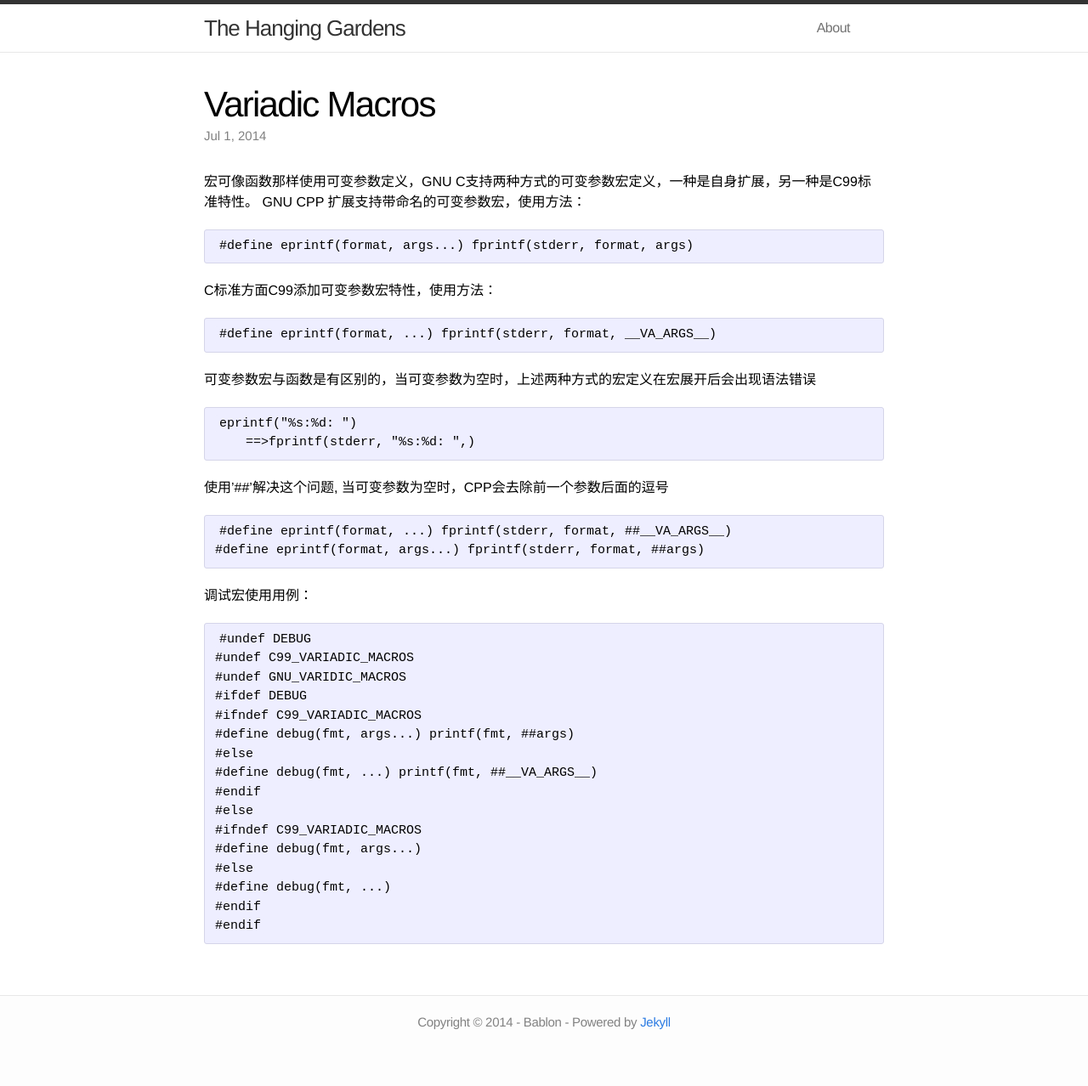
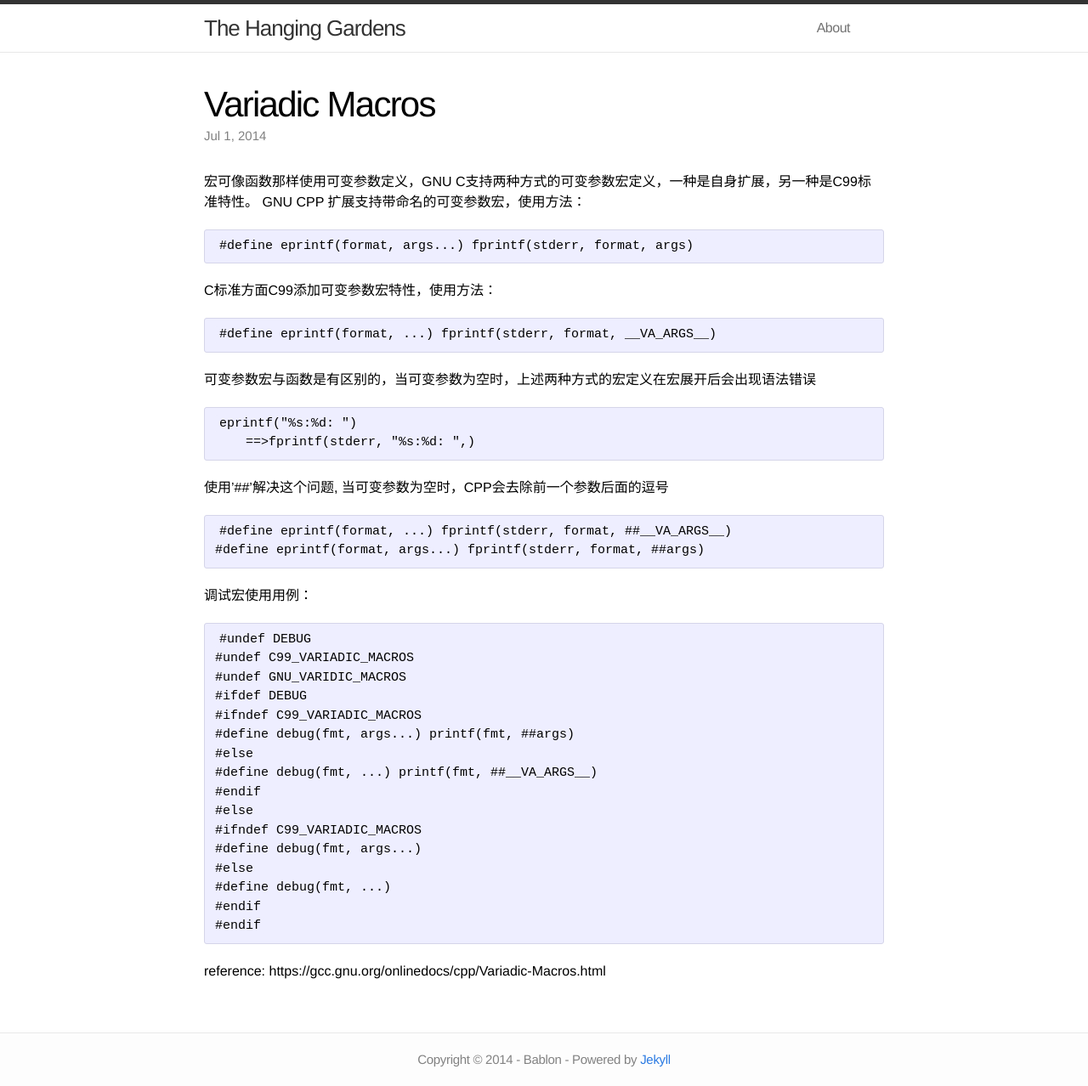
Before and after one commit to bablon/bablon.github.io, a Jekyll site: the page built from _posts/2014-07-01-variadic-macros.markdown, in a window 1280 px wide. Shown: the whole page at 85% size. Built offline with Jekyll 4.4.1, drawn with Linux system fonts in a browser that asks for light colours; before the commit the page ends 1234 px from its top, so only the background shows below that; some of the changed lines change nothing that is shown.

Commit message:
Update 2014-07-01-variadic-macros.markdown
add ference for blog variadic macros

```diff
--- a/_posts/2014-07-01-variadic-macros.markdown
+++ b/_posts/2014-07-01-variadic-macros.markdown
@@ -42,3 +42,5 @@ C标准方面C99添加可变参数宏特性，使用方法：
     #define debug(fmt, ...)
     #endif
     #endif
+
+reference: https://gcc.gnu.org/onlinedocs/cpp/Variadic-Macros.html
```
